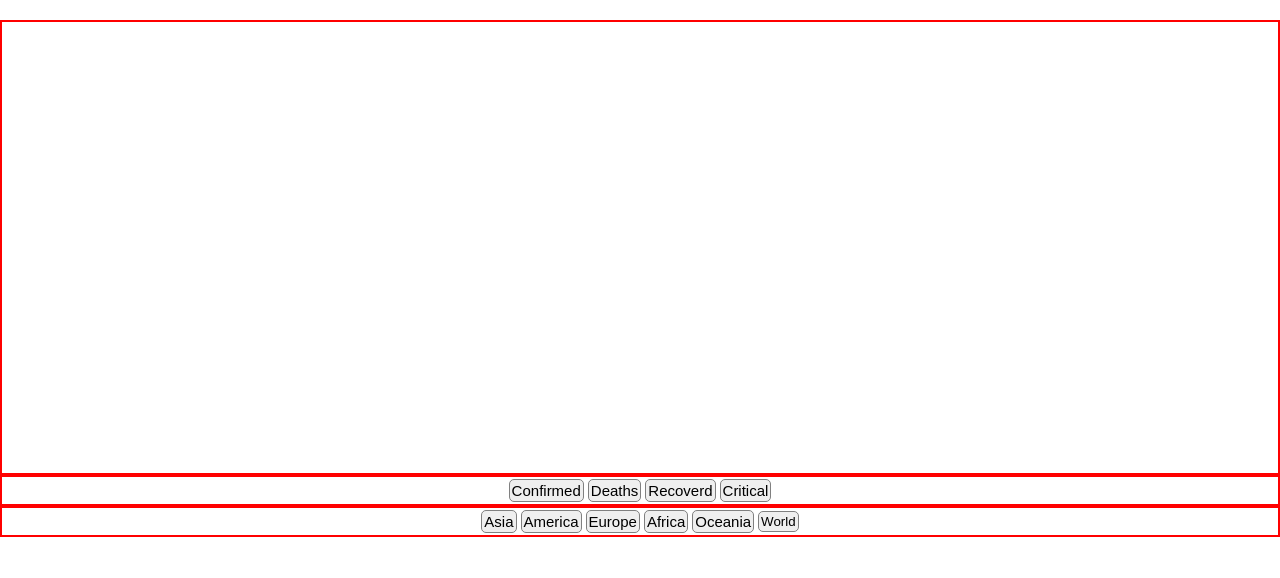
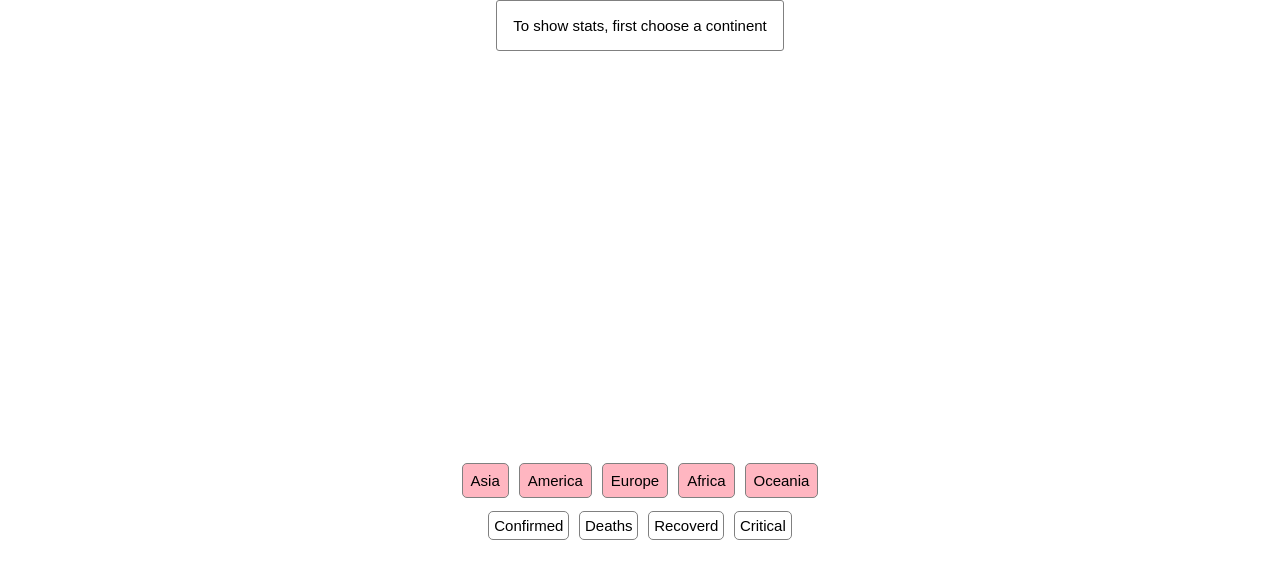
Before and after one commit to sivanxpeer/weekend7, a plain HTML site: page index.html in a window 1280 px wide. Drawn offline with nearby package versions, Linux system fonts and the light colour scheme; no server answers.

Commit message:
instructions display

```diff
--- a/index.html
+++ b/index.html
@@ -1,19 +1,30 @@
-
 <!DOCTYPE html>
 <html lang="en">
-
   <head>
-    <meta charset="UTF-8">
-    <meta http-equiv="X-UA-Compatible" content="IE=edge">
-    <meta name="viewport" content="width=device-width, initial-scale=1.0">
-    <link rel="stylesheet" href="/styles/style.css">
+    <meta charset="UTF-8" />
+    <meta http-equiv="X-UA-Compatible" content="IE=edge" />
+    <meta name="viewport" content="width=device-width, initial-scale=1.0" />
+    <link rel="stylesheet" href="/styles/style.css" />
     <script src="https://cdnjs.cloudflare.com/ajax/libs/Chart.js/3.6.2/chart.min.js"></script>
     <title>corona</title>
   </head>
 
   <body>
+    <div class="instructions none">
+      <p>To show stats, first choose a continent</p>
+    </div>
     <div class="canvas">
       <canvas id="chartContinent"></canvas>
+    </div>
+
+    <div class="contiDiv2">
+      <button class="buttonConti asiaButton">Asia</button>
+      <button class="buttonConti americaButton">America</button>
+      <button class="buttonConti europeButton">Europe</button>
+      <button class="buttonConti africaButton">Africa</button>
+      <button class="buttonConti oceaniaButton">Oceania</button>
+      <!-- todo add world button -->
+      <!-- <button class="buttonConti worldButton">World</button> -->
     </div>
     <div class="contiDiv1">
       <button class="button confirmed">Confirmed</button>
@@ -21,48 +32,8 @@
       <button class="button recovered">Recoverd</button>
       <button class="button critical">Critical</button>
     </div>
-    <div class="contiDiv2">
-        <!-- <button data-type="asia" class="buttonconti">Asia</button> -->
-        <button class="buttonConti asiaButton">Asia</button>
-        <!-- <button data-type="america" class="button">America</button> -->
-        <button class="buttonConti americaButton">America</button>
-        <button class="buttonConti europeButton">Europe</button>
-        <button class="buttonConti africaButton">Africa</button>
-        <button class="buttonConti oceaniaButton">Oceania</button>
-
-
-        <button class="buttocnConti worldButton">World</button>
-
-      </div>
-
     <div class="countriesForEachRegion"></div>
 
-      <!-- <div class="casesForEachCountry">
-      <div class="totalCases box">
-          <p>TotalCases</p>
-          <p></p>
-      </div>
-      <div class="newCases box">
-          <p>NewCases</p>
-          <p></p>
-      </div>
-      <div class="totalDeath box">
-          <p>totalDeath</p>
-          <p></p>
-      </div>
-      <div class="newDeath box">
-          <p>newDeath</p>
-          <p></p>
-      </div>
-      <div class="totalrecoverd box">
-          <p>totalrecoverd</p>
-          <p></p>
-      </div>
-      <div class="critical box">
-          <p>critical</p>
-          <p></p>
-      </div>
-
     <script src="/index.js"></script>
-</body> -->
+  </body>
 </html>
--- a/index.js
+++ b/index.js
@@ -13,9 +13,10 @@ const oceaniaButton = document.querySelector('.oceaniaButton');
 const americaButton = document.querySelector('.americaButton');
 const africaButton = document.querySelector('.africaButton');
 const countriesForEachRegion = document.querySelector('.countriesForEachRegion');
-
-const asiaDeathButton = document.querySelector('.deaths');
-
+const confirmedButton = document.querySelector('.confirmed');
+const deathButton = document.querySelector('.deaths');
+const recoveredButton = document.querySelector('.recovered');
+const criticalButton = document.querySelector('.critical');
 let chartContinent = new Chart(graph, {});
 
 let arrEurope = [];
@@ -151,9 +152,14 @@ function newArrOfRegion(allCountriesArr) {
 }
 
 
+function changeButtonColorWhenClicked(buttonName,color){
+  buttonName.style.backgroundColor=color;
+}
+
 async function showStat(allCountriesArr) {
+
   contiDiv2.addEventListener("click", (e) => {
-    console.log(e.target.className)
+    document.querySelector(".none").style.display="none";
     if (e.target.className.includes("asia")) {
       createButtonsForEachCountry(asiaName);
       chartContinent.destroy();
@@ -376,8 +382,12 @@ function drawChart(covidData, continent) {
   });
 }
 
+window.onload = function() {
+  drawChart(asiaConfirmed,asiaName);
+};
 
 async function main() {
+
   let allCountriesArr = await getCountry();
   console.log("here", allCountriesArr);
   allCountriesArr = await getConti(allCountriesArr);
--- a/styles/style.css
+++ b/styles/style.css
@@ -3,55 +3,75 @@
   margin: 0;
   padding: 0;
 }
-
 body{
-  /* height:100vh; */
-  /* justify-content: center; */
+  height: 100%;
+}
+button {
+  padding: 4px;
+  margin: 5px;
+  border-radius: 5px;
+  border: 0.2px solid gray;
+  font-size: 15px;
+  margin-top: 0.5rem;
 }
 
-button{
-  padding: 2px;
-  margin: 2px;
-  border-radius: 5px ;
-  border: 0.2px solid gray;
+button:hover {
+  cursor: pointer;
 }
 
-button:hover{
-cursor: pointer;
+.instructions {
+  display: flex;
+  justify-content: center;
+  width: fit-content;
+  margin:auto;
+  align-self: center;
+  padding: 1rem;
+  font-size: 15px;
+  border: 0.3px solid gray;
+  border-radius: 3px;
+  font-family: Arial, Helvetica, sans-serif;
 }
 
-.contiDiv1{
-  /* margin-top:10%; */
-  display:flex;
+.contiDiv1 {
+  display: flex;
   justify-content: center;
-  border:2px red solid;
 }
 
-.contiDiv2{
-  display:flex;
+.button {
+  font-size: 15px;
+  padding: 0.3rem;
+  color: black;
+  background-color: white;
+}
+
+.contiDiv2 {
+  display: flex;
   justify-content: center;
-  border:2px red solid;
   align-items: center;
 }
 
-
-.button{
-  font-size:15px;
+.countriesForEachRegion {
+  width: 90%;
+  height: 10%;
+  margin: 1rem auto;
 }
 
-.buttonConti{
-  font-size:15px;
+.buttonConti {
+  margin-top: 1rem;
+  background-color: lightpink;
+  padding: 0.5rem;
 }
 
-.canvas{
- margin-top:20px;
- width: 100%;
- height: 80%;
- border:2px red solid;
+.canvas {
+  margin: 0 auto;
+  margin-top: 3%;
+  height: 80%;
+  width: 70%;
+  /* border:2px red solid; */
 }
 
-#chartContinent{
-  margin: auto;
-  width:70%;
+#chartContinent {
+  width: 80%;
+  margin: 0 auto;
   /* height:10%; */
 }
```
Lines whose indentation alone changed are shown as unchanged.
